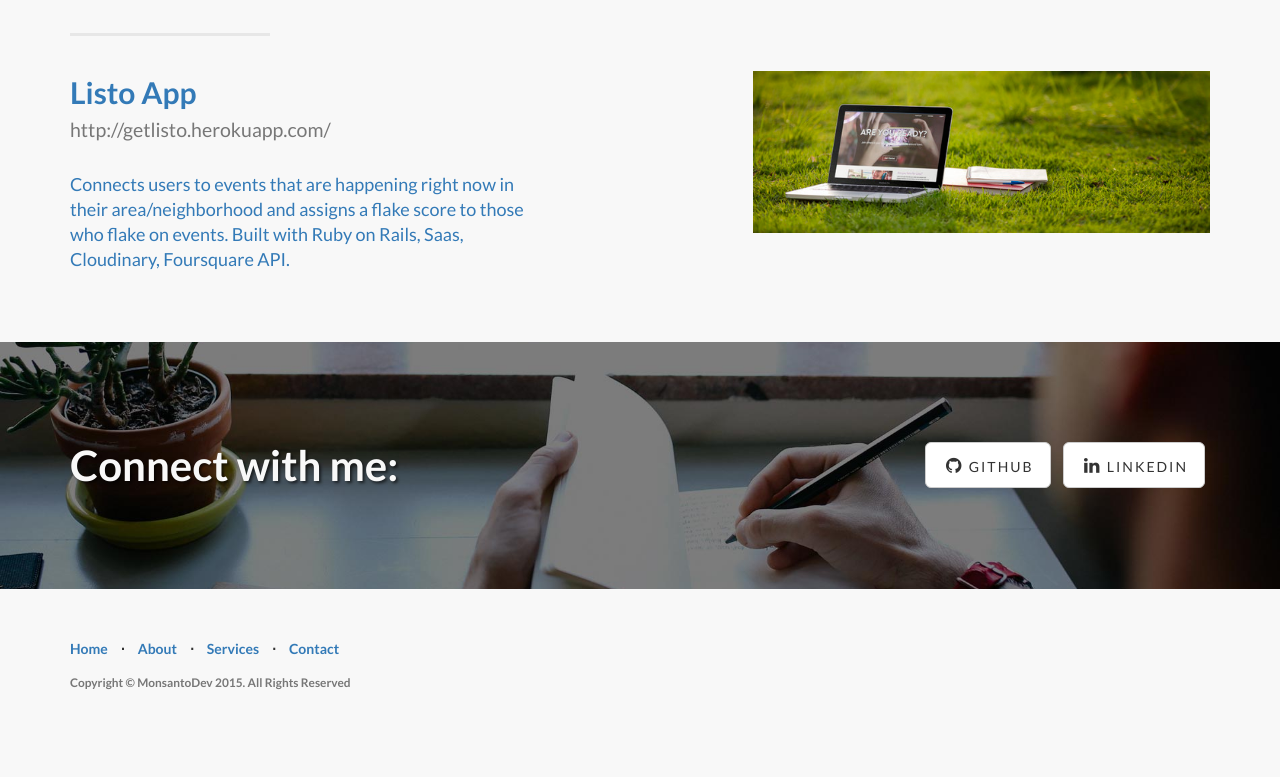
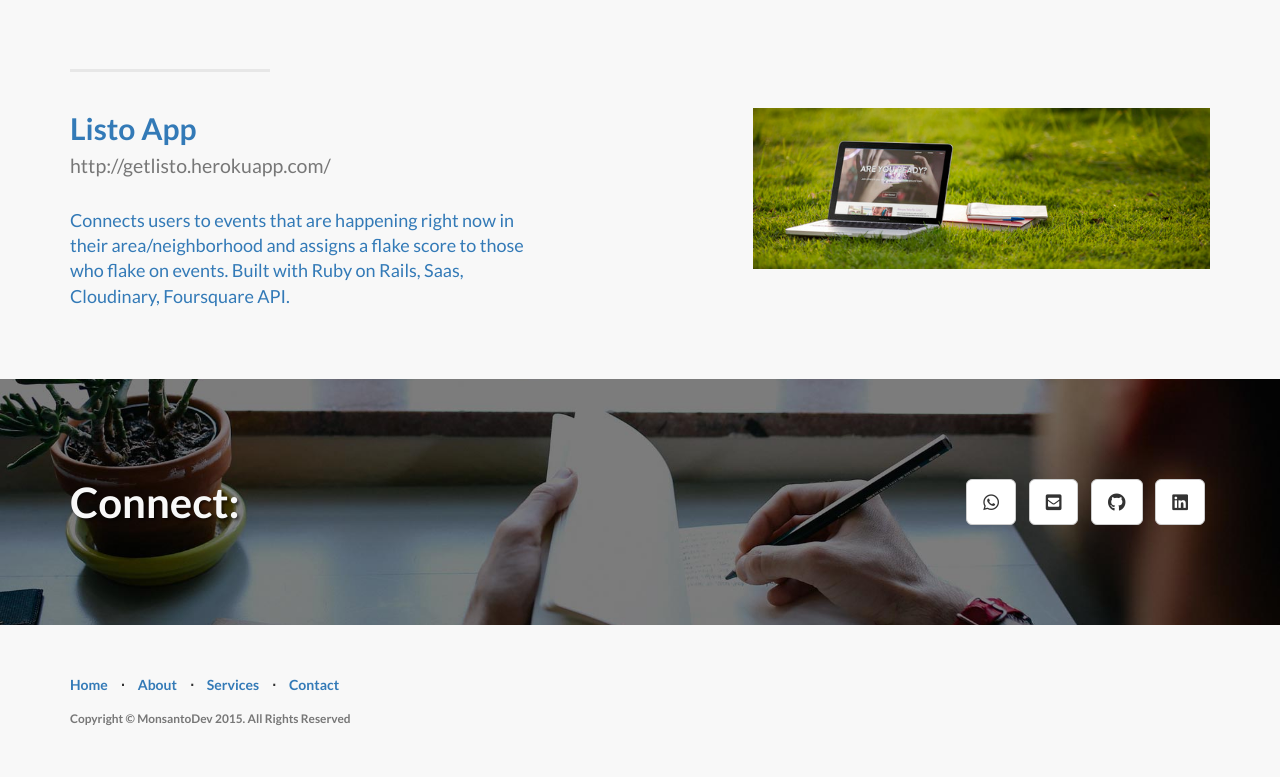
Before and after one commit to AlexanderMonsanto/AlexanderMonsanto.github.io, a PHP site: page / in a window 1280 px wide. Shown: the part 1696-2473 px from the top of the page. Before the commit the page ends 2386 px from the top, so only its background shows below. Run offline with PHP 8.4, Linux system fonts and the light colour scheme; some libraries are stand-ins or nearby versions.

Commit message:
update to contact links

```diff
--- a/css/landing-page.css
+++ b/css/landing-page.css
@@ -35,7 +35,7 @@
     padding-bottom: 50px;
     text-align: center;
     color: #f8f8f8;
-    background: url(../img/Optimized-Bay-Colony.png) no-repeat center center;
+    background: url(../img/berlin.jpg) no-repeat center center;
     background-size: cover;
 }
 
@@ -46,8 +46,8 @@
     padding-bottom: 3%;
     padding-left: 3%;
     padding-right: 3%;
-    background-color: rgba(200,200,200,.7);
-    border-radius: 50px;
+    background-color: rgba(200,200,200,.0);
+    border-radius: 5px;
     max-height: 100%;
     max-width: 85%;
 }
--- a/index.html
+++ b/index.html
@@ -27,7 +27,7 @@
     <link href="css/landing-page.css" rel="stylesheet">
 
     <!-- Custom Fonts -->
-    <link href="font-awesome/css/font-awesome.min.css" rel="stylesheet" type="text/css">
+    <link rel="stylesheet" href="https://use.fontawesome.com/releases/v5.6.1/css/all.css" integrity="sha384-gfdkjb5BdAXd+lj+gudLWI+BXq4IuLW5IT+brZEZsLFm++aCMlF1V92rMkPaX4PP" crossorigin="anonymous">
     <link href="http://fonts.googleapis.com/css?family=Lato:300,400,700,300italic,400italic,700italic" rel="stylesheet" type="text/css">
 
     <!-- GDPR CSS-->
@@ -90,15 +90,19 @@
                     <div class="intro-message col-md-offset-1">
                         <h1>Web Solutions &amp; Marketing<br><small>by Alexander Monsanto</small></h1>
                         <hr class="intro-divider">
+                        <h3>Contact</h3>
                         <ul class="list-inline intro-social-buttons">
-<!--                             <li>
-                                <a href="https://twitter.com/SBootstrap" class="btn btn-default btn-lg"><i class="fa fa-twitter fa-fw"></i> <span class="network-name">Twitter</span></a>
-                            </li> -->
                             <li>
-                                <a href="https://github.com/alexandermonsanto" class="btn btn-default btn-lg" target="_blank"><i class="fa fa-github fa-fw"></i> <span class="network-name">Github</span></a>
+                                <a href="https://wa.me/4915129043499?text=I'm%20interested%20in%20your%20web%20solution%20services" class="btn btn-default btn-lg" target="_blank"><i class="fab fa-whatsapp"></i></i> <span class="network-name"></span></a>
                             </li>
                             <li>
-                                <a href="https://linkedin.com/in/alexandermonsanto" class="btn btn-default btn-lg" target="_blank"><i class="fa fa-linkedin fa-fw"></i> <span class="network-name">Linkedin</span></a>
+                                <a href="mailto:alexandermonsanto@gmail.com" class="btn btn-default btn-lg" target="_blank"><i class="fas fa-envelope-square"></i><span class="network-name"></span></a>
+                            </li>
+                            <li>
+                                <a href="https://github.com/alexandermonsanto" class="btn btn-default btn-lg" target="_blank"><i class="fab fa-github"></i><span class="network-name"></span></a>
+                            </li>
+                            <li>
+                                <a href="https://linkedin.com/in/alexandermonsanto" class="btn btn-default btn-lg" target="_blank"><i class="fab fa-linkedin"></i></i> <span class="network-name"></span></a>
                             </li>
                         </ul>
                     </div>
@@ -216,18 +220,21 @@
 
             <div class="row">
                 <div class="col-lg-6">
-                    <h2>Connect with me:</h2>
+                    <h2>Connect:</h2>
                 </div>
                 <div class="col-lg-6">
                     <ul class="list-inline banner-social-buttons">
-<!--                         <li>
-                            <a href="https://twitter.com/SBootstrap" class="btn btn-default btn-lg"><i class="fa fa-twitter fa-fw"></i> <span class="network-name">Twitter</span></a>
-                        </li>
- -->                        <li>
-                            <a href="https://github.com/alexandermonsanto" class="btn btn-default btn-lg" target="_blank"><i class="fa fa-github fa-fw"></i> <span class="network-name">Github</span></a>
+                        <li>
+                            <a href="https://wa.me/4915129043499?text=I'm%20interested%20in%20your%20web%20solution%20services" class="btn btn-default btn-lg" target="_blank"><i class="fab fa-whatsapp"></i></i> <span class="network-name"></span></a>
                         </li>
                         <li>
-                            <a href="https://linkedin.com/in/alexandermonsanto" class="btn btn-default btn-lg" target="_blank"><i class="fa fa-linkedin fa-fw"></i> <span class="network-name">Linkedin</span></a>
+                            <a href="mailto:alexandermonsanto@gmail.com" class="btn btn-default btn-lg" target="_blank"><i class="fas fa-envelope-square"></i><span class="network-name"></span></a>
+                        </li>
+                        <li>
+                            <a href="https://github.com/alexandermonsanto" class="btn btn-default btn-lg" target="_blank"><i class="fab fa-github"></i><span class="network-name"></span></a>
+                        </li>
+                        <li>
+                            <a href="https://linkedin.com/in/alexandermonsanto" class="btn btn-default btn-lg" target="_blank"><i class="fab fa-linkedin"></i></i> <span class="network-name"></span></a>
                         </li>
                     </ul>
                 </div>
```
Also changed, not shown: 1 other file.
